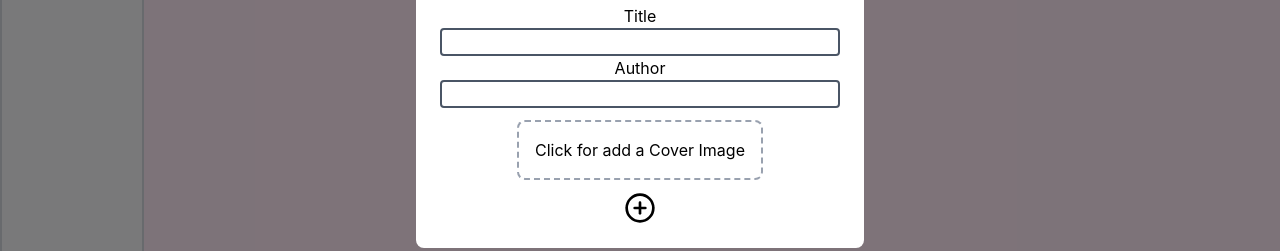
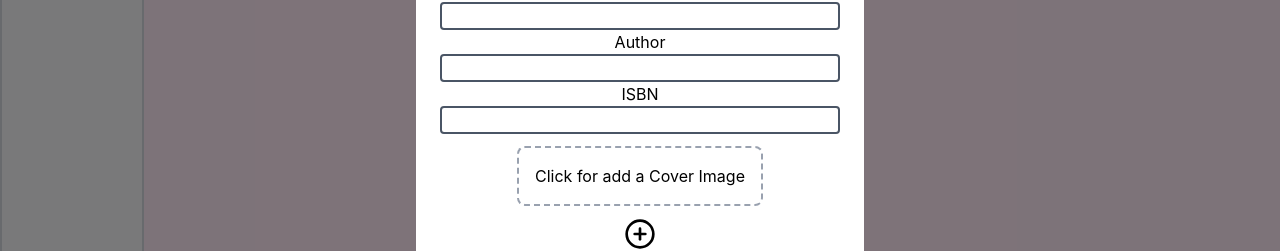
Before and after one commit to ValerioPacciani/bookshare, a React (Vite) app in the folder client/: page / in a window 1280 px wide. Both pictures are taken after a click on the button 1232 px from the left and 752 px from the top of the page. Shown: the part 302-553 px from the top of the page. Built offline with nearby package versions, Linux system fonts and the light colour scheme; no server answers.

Commit message:
Now the addModal will colse if we add a new book and Isbn added

```diff
--- a/client/src/components/NewBookModal.jsx
+++ b/client/src/components/NewBookModal.jsx
@@ -1,13 +1,15 @@
 import { useState } from "react";
 import { X, CirclePlus } from "lucide-react"
 import axiosClient from "../api/axiosConfig";
-import { Navigate } from "react-router-dom";
+
 
 //TODO ISBN E CATEGORIE
-const NewBookModal = ({ onclose }) => {
+const NewBookModal = ({ onclose , onBookAdded}) => {
     const [title, setTitle] = useState("");
+    const [isbn,setIsbn] = useState("");
     const [author, setAuthor] = useState("");
     const [file, setFile] = useState(null); //img
+
 
     const handleTitle = (e) => {
         setTitle(e.target.value);
@@ -20,6 +22,9 @@ const NewBookModal = ({ onclose }) => {
         setFile(e.target.files[0])
 
     }
+    const handleIsbn = (e) => {
+        setIsbn(e.target.value)
+    }
 
     const handleSubmit = async (e) => {
         e.preventDefault();
@@ -27,17 +32,25 @@ const NewBookModal = ({ onclose }) => {
         const fData = new FormData()
         fData.append("title", title);
         fData.append("author", author);
+        fData.append("isbn",isbn)
         fData.append("coverImage", file);
-        console.log("dati pronti: " +title + author + file)
+        //console.log("dati pronti: " +title + author + file)
+
+
         //invio al backand
        try {
         const resp = await axiosClient.post('/api/books', fData);
+            //se la chiamata va a buon fine, allora mandiamo i dati al parent home
+            if (onBookAdded) {
+                    onBookAdded(resp.data);
+            }
 
-        console.log(resp);
-        Navigate("/") //ritorno alla home dopo aver inviato il nuovo libro
+        //console.log(resp);
+
 
     }   catch (error) {
             console.error(error.response.data.message);
+            Navigate("/") //ritorno alla home dopo aver inviato il nuovo libro
     }
 
     }
@@ -60,6 +73,11 @@ const NewBookModal = ({ onclose }) => {
                         <div className="w-full">
                             <p className="text-center">Author</p>
                             <input className="border-2 border-gray-600 rounded-sm w-full" value={author} onChange={handleAuthor}></input>
+                        </div>
+
+                        <div className="w-full">
+                            <p className="text-center">ISBN</p>
+                            <input className="border-2 border-gray-600 rounded-sm w-full" value={isbn} onChange={handleIsbn}></input>
                         </div>
                         <div className=" mt-3">
                             {/* nascondo il vero input, per applicargli della grafica */}
--- a/client/src/pages/Home.jsx
+++ b/client/src/pages/Home.jsx
@@ -13,13 +13,17 @@ const Home = () => {
   const [loading, setLoading] = useState(true); //lo stato della pagina, setta a false quando ho finito di montare i componenti
   const [showmodal, setmodal] = useState(false);
 
-  //TODO: Add booksmodal non ricarica la pagina e rimane stucked
+  //funzione di aggiornamento dei libri, prende newbook da newbookmodal
+  const handleBookAdded = (newBook) => {
+    setBooks((prevBooks) => [...prevBooks, newBook]);
+    setmodal(false); // Chiude il modale solo a invio riuscito
+  };
 
   useEffect(() => {
     //questa è il fetch dei libri dell utente, devo farlo via async, perchè axios lo richiede, quindi sono costretto a creare l arrowfunction fetchRESP e chiamrla subido dopo
     const fetchResp = async () => {
       const resp = await axiosClient.get("/api/books");
-      console.log("risposta dal server:", resp.data)
+     //console.log("risposta dal server:", resp.data)
       setBooks(resp.data);
       setLoading(false);
     };
@@ -32,10 +36,9 @@ const Home = () => {
       <div className="flex flex-row bg-pink-100 relative min-h-screen">
         <Sidebar />
 
-        {/* Area contenuto principale */}
         <div className="flex-1 p-4 relative">
 
-          {/* Griglia responsive per le card */}
+          {/*Griglia */}
           <div className="grid grid-cols-1 sm:grid-cols-2 md:grid-cols-3 lg:grid-cols-4 gap-2">
             {//_id and not id because there is the database id
               books.map((b) => (
@@ -65,7 +68,7 @@ const Home = () => {
 
         </div>
 
-        {showmodal && <NewBookModal onclose={() => setmodal(false)} />}
+        {showmodal && <NewBookModal onBookAdded={handleBookAdded} onclose={() => setmodal(false)} />}
       </div>
     </div>
   );
```
